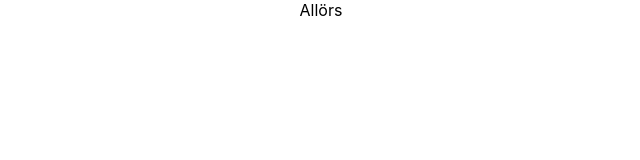
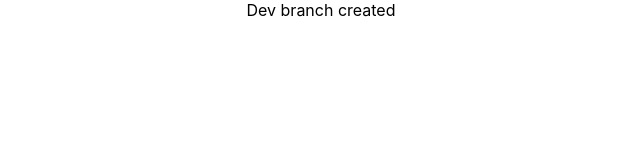
Before and after one commit to susanneeneroth/js2-film-inl, a React (Create React App) app: page / in a window 1280 px wide. Shown: the top 160 px of the page, without its empty margins (319-959 px from the left). Built offline with nearby package versions, Linux system fonts and the light colour scheme.

Commit message:
dev branch created

```diff
--- a/src/App.js
+++ b/src/App.js
@@ -1,7 +1,7 @@
 import './css/App.css';
 
 function App() {
-  return <div className='App'>Allörs</div>;
+  return <div className='App'>Dev branch created</div>;
 }
 
 export default App;
```
